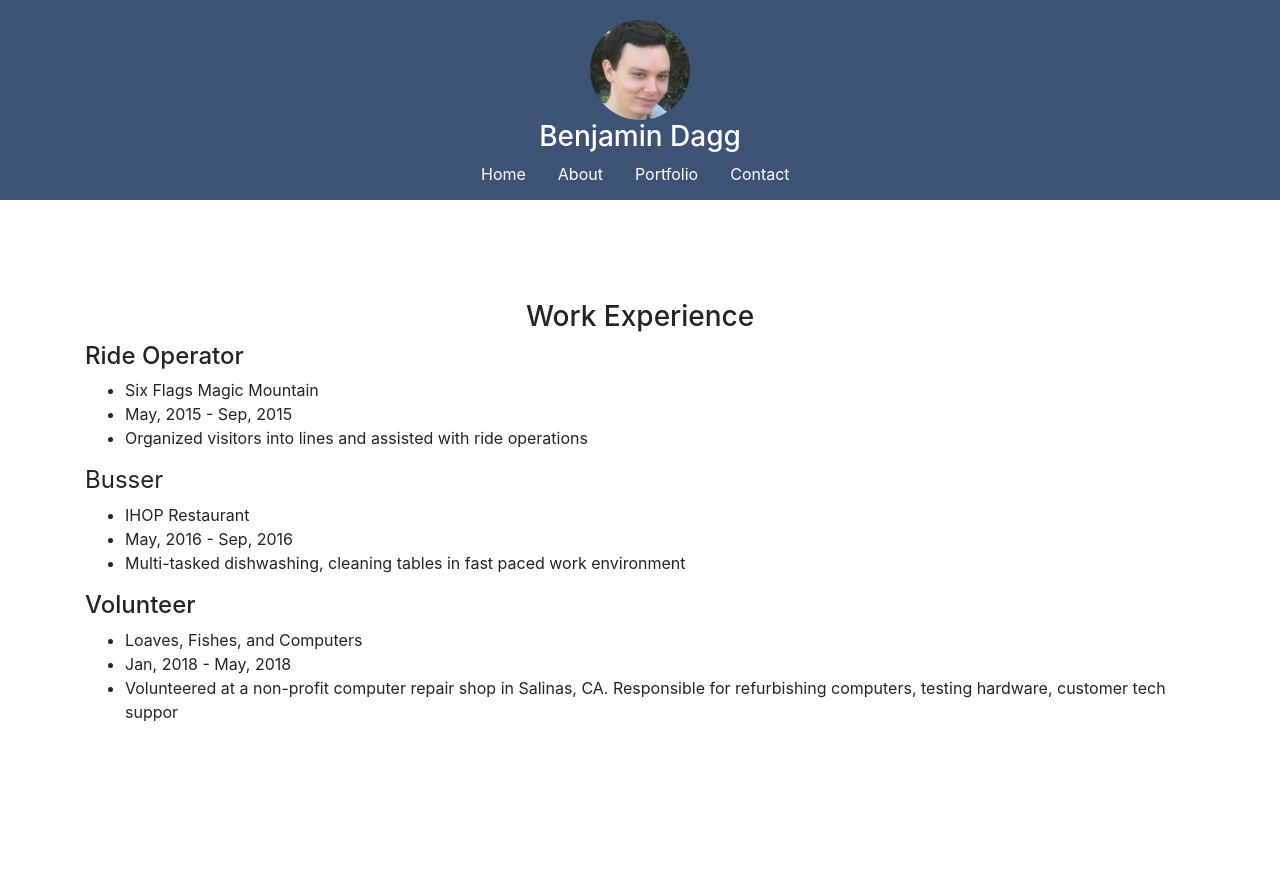
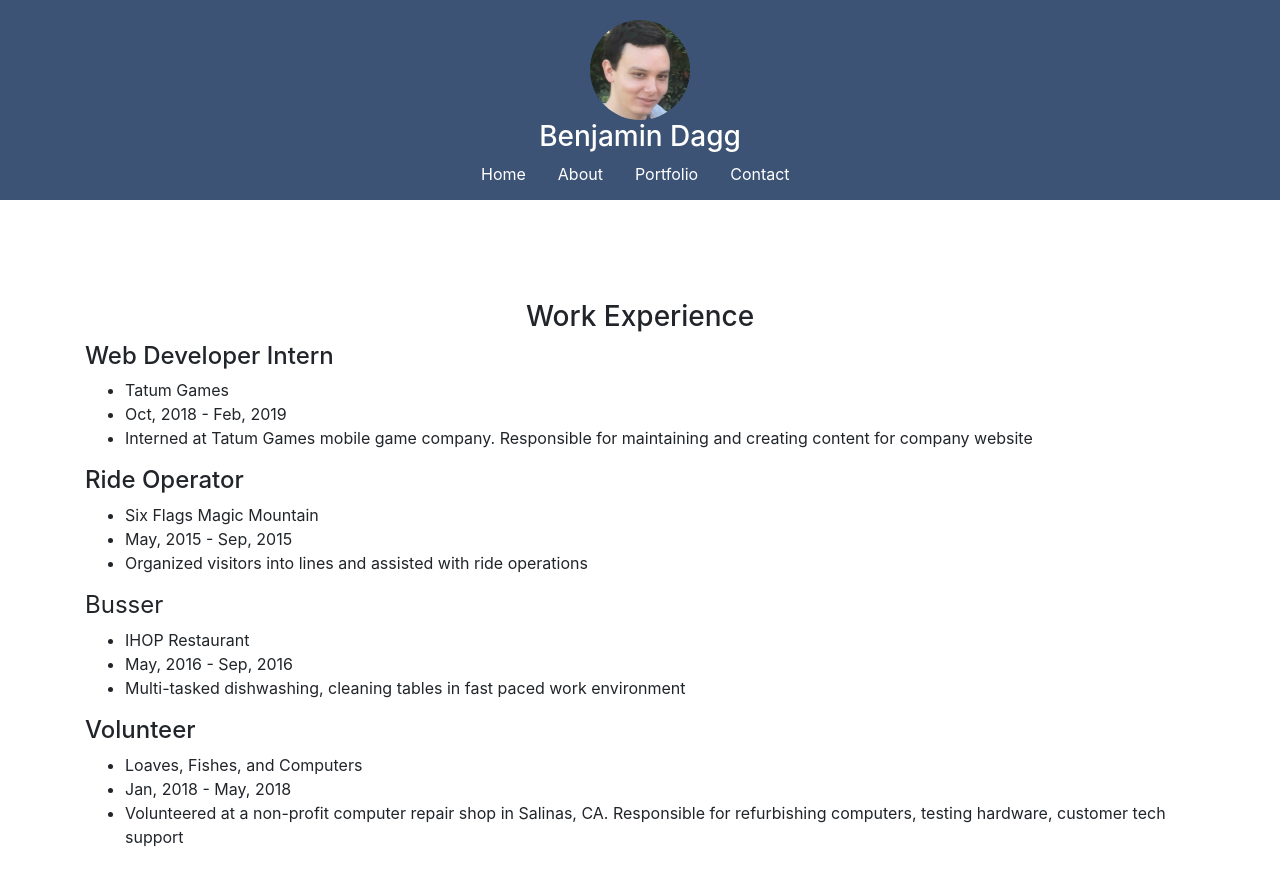
Before and after one commit to BenjaminDagg/Portfolio, a React (Create React App) app: page /about/work in a window 1280 px wide. Shown: the top 886 px of the page. Built offline with nearby package versions, Linux system fonts and the light colour scheme.

Commit message:
added links to contact page

```diff
--- a/src/components/ContactPage/ContactPage.css
+++ b/src/components/ContactPage/ContactPage.css
@@ -117,3 +117,7 @@
     position:relative;
     float:left;
 }
+
+.contactURL {
+    color: black;
+}
--- a/src/components/ContactPage/ContactPage.js
+++ b/src/components/ContactPage/ContactPage.js
@@ -53,9 +53,12 @@ export class ContactPage extends Component {
                     </div>
                 </div>
                 <div className="row justify-content-center">
+
                     <div className="col-12 col-md-6 justify-content-start justify-content-md-end">
                         <div className="contactItem">
+                            <a className="contactURL" href="https://github.com/BenjaminDagg">
                             <img src={require('../../images/github.svg')} /><span>github.com/BenjaminDagg</span>
+                            </a>
                         </div>
                     </div>
 
@@ -63,7 +66,9 @@ export class ContactPage extends Component {
                 <div className="row justify-content-center">
                     <div className="col-12 col-md-6 justify-content-start justify-content-md-end">
                         <div className="contactItem">
+                            <a className="contactURL" href="https://www.linkedin.com/in/benjamin-dagg-863926168/">
                             <img  src={require('../../images/lin.png')} /><span>linkedin.com/in/benjamin-dagg</span>
+                            </a>
                         </div>
                     </div>
                 </div>
--- a/src/components/PortfolioWeb/PortfolioWeb.js
+++ b/src/components/PortfolioWeb/PortfolioWeb.js
@@ -35,7 +35,7 @@ export class PortfolioWeb extends Component {
         var items = this.createList();
 
         return (
-            <div style={{'padding':'20px','width':'75%'}} className="container-fluid">
+            <div style={{'padding':'20px','width':'75%','text-align':'center'}} className="container-fluid">
                 <div className="row justify-content-center">
                     {items}
                 </div>
--- a/src/components/WorkPage/WorkPage.js
+++ b/src/components/WorkPage/WorkPage.js
@@ -9,6 +9,24 @@ export class WorkPage extends Component {
                 <div className="row justify-content-center">
                     <div className="col-12">
                         <h3 style={{'text-align':'center'}}>Work Experience</h3>
+                    </div>
+                </div>
+                <div style={{'text-align':'left'}} className="row">
+                    <div className="col-12">
+                        <h4>Web Developer Intern</h4>
+                    </div>
+                    <div className="col-12">
+                        <ul>
+                            <li>
+                                Tatum Games
+                            </li>
+                            <li>
+                                Oct, 2018 - Feb, 2019
+                            </li>
+                            <li>
+                                Interned at Tatum Games mobile game company. Responsible for maintaining and creating content for company website
+                            </li>
+                        </ul>
                     </div>
                 </div>
                 <div style={{'text-align':'left'}} className="row">
@@ -63,11 +81,12 @@ export class WorkPage extends Component {
                             <li>
                                 Volunteered at a non-profit computer repair shop
                                 in Salinas, CA. Responsible for refurbishing computers, testing hardware, customer tech
-                                suppor
+                                support
                             </li>
                         </ul>
                     </div>
                 </div>
+
             </div>
         );
     }
```
